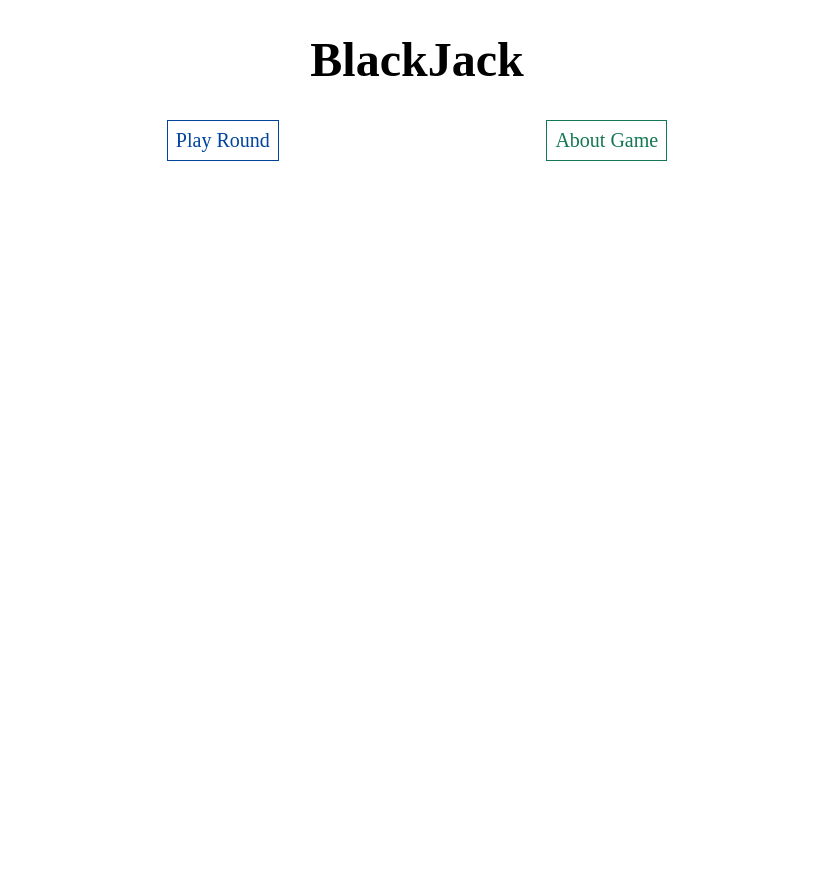
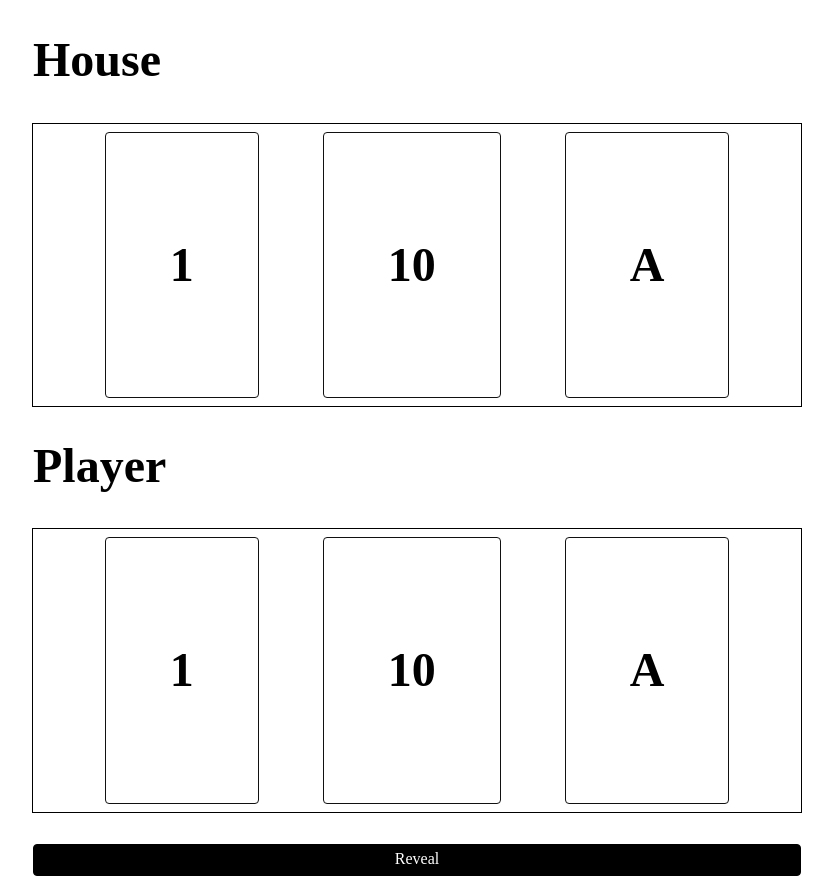
Before and after one commit to tarekgabarin/crapjack, a React (Create React App) app: page /round in a window 1280 px wide. Shown: the whole page, without its empty margins (223-1056 px from the left). Before the commit the page ends 800 px from the top, so only its background shows below. Built offline with nearby package versions, Linux system fonts and the light colour scheme.

Commit message:
added navigation

```diff
--- a/src/App.js
+++ b/src/App.js
@@ -1,12 +1,18 @@
 import React from 'react';
 import HomeScreen from './pages/HomeScreen/HomeScreen'
 import Round from './pages/Round/Round'
+import { BrowserRouter as Router, Route, Switch } from 'react-router-dom';
 
 function App() {
   return (
-    <div>
-        <HomeScreen />
-    </div>
+      <Router>
+          <div>
+              <Switch>
+                  <Route exact path="/" component={HomeScreen} />
+                  <Route exact path="/round" component={Round} />
+              </Switch>
+          </div>
+      </Router>
   );
 }
 
--- a/src/components/Card/Card.js
+++ b/src/components/Card/Card.js
@@ -1,9 +1,9 @@
 import React from 'react';
 
-function Card(props) {
+function Card({value}) {
     return (
         <div className={'ba b--near-black mh4 br2 pa5 w-30-s mw5'} >
-                <h1 className={'f1 lh-copy'}>{props.value}</h1>
+                <h1 className={'f1 lh-copy'}>{value}</h1>
         </div>
     );
 }
--- a/src/pages/HomeScreen/HomeScreen.js
+++ b/src/pages/HomeScreen/HomeScreen.js
@@ -1,6 +1,13 @@
 import React from 'react';
 
 function HomeScreen(props) {
+
+
+    function goToRound(event) {
+        event.preventDefault();
+        props.history.push('/round');
+    }
+
 
     return (
         <section className={'mh7-l mh7-m'}>
@@ -17,7 +24,7 @@ function HomeScreen(props) {
                 <div>
                     <div className="flex justify-around">
                         <div>
-                            <a className="f4 dim link ba dib pa2 dark-blue">
+                            <a onClick={goToRound} className="f4 dim link ba dib pa2 dark-blue">
                                 Play Round
                             </a>
                         </div>
--- a/src/pages/Round/Round.js
+++ b/src/pages/Round/Round.js
@@ -1,8 +1,8 @@
 import React, {Component} from 'react';
 import Card from '../../components/Card/Card'
 
-class Round extends Component {
-    render() {
+function Round() {
+
         return (
             <section className={'mh7-l mh7-m'}>
 
@@ -39,7 +39,7 @@ class Round extends Component {
 
             </section>
         );
-    }
+
 }
 
 export default Round;
```
